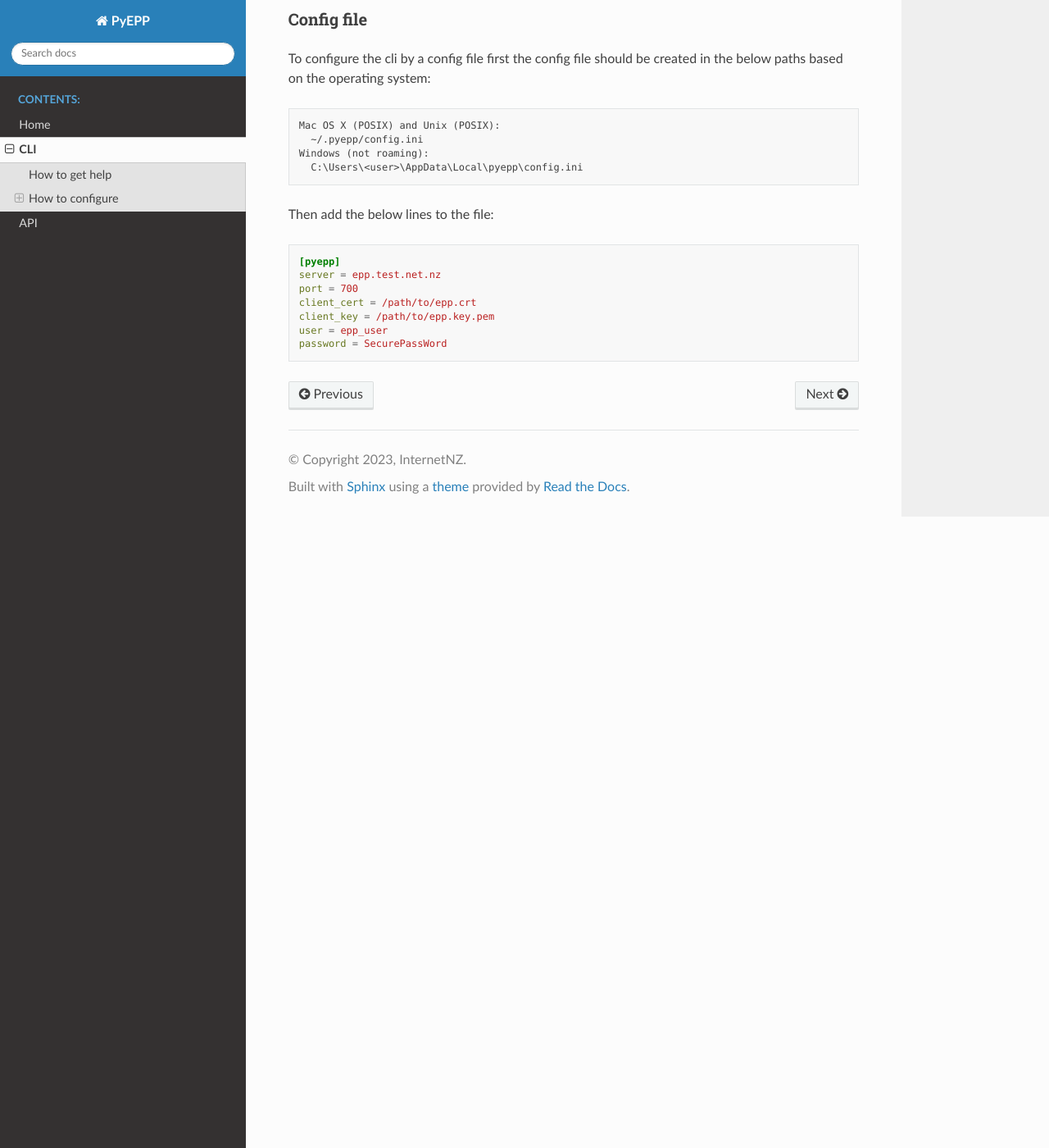
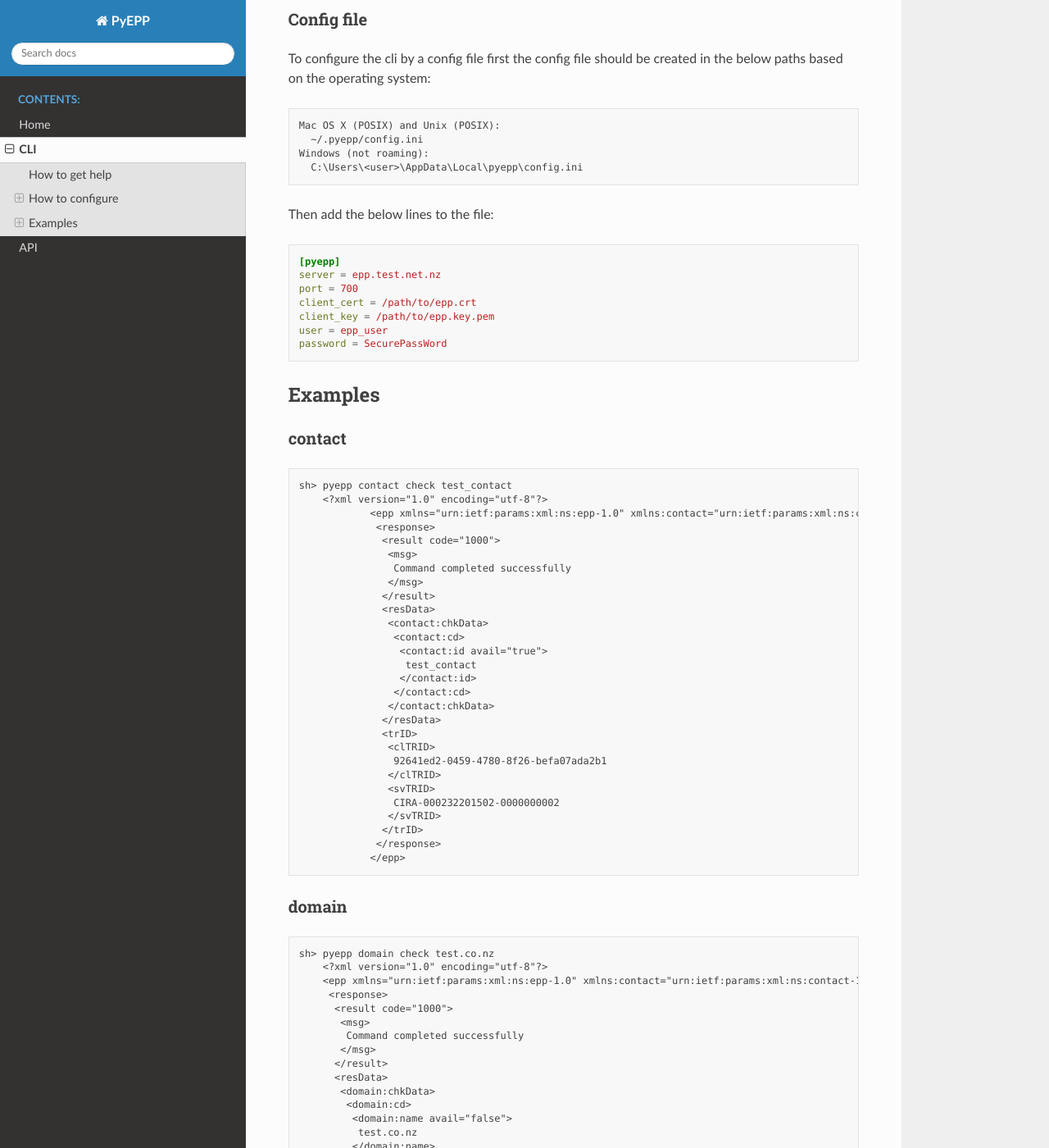
Before and after one commit to InternetNZ/pyepp, a Sphinx documentation site: the page built from docs/cli.rst, in a window 1280 px wide and 1400 px high, scrolled down 2080 px. Shown: the whole window at 82% size. Built offline with Sphinx 7.4.7 and the Read the Docs theme 2.0.0, drawn with Linux system fonts in a browser that asks for light colours; some of the changed text lies outside the part shown.

Commit message:
Added usage examples for CLI

```diff
--- a/docs/cli.rst
+++ b/docs/cli.rst
@@ -128,3 +128,77 @@
     client_key = /path/to/epp.key.pem
     user = epp_user
     password = SecurePassWord
+
+Examples
+---------------
+
+contact
+^^^^^^^^^^^
+
+.. code-block:: text
+
+    sh> pyepp contact check test_contact
+        <?xml version="1.0" encoding="utf-8"?>
+                <epp xmlns="urn:ietf:params:xml:ns:epp-1.0" xmlns:contact="urn:ietf:params:xml:ns:contact-1.0" xmlns:domain="urn:ietf:params:xml:ns:domain-1.0" xmlns:host="urn:ietf:params:xml:ns:host-1.0" xmlns:rgp="urn:ietf:params:xml:ns:rgp-1.0" xmlns:secDNS="urn:ietf:params:xml:ns:secDNS-1.1">
+                 <response>
+                  <result code="1000">
+                   <msg>
+                    Command completed successfully
+                   </msg>
+                  </result>
+                  <resData>
+                   <contact:chkData>
+                    <contact:cd>
+                     <contact:id avail="true">
+                      test_contact
+                     </contact:id>
+                    </contact:cd>
+                   </contact:chkData>
+                  </resData>
+                  <trID>
+                   <clTRID>
+                    92641ed2-0459-4780-8f26-befa07ada2b1
+                   </clTRID>
+                   <svTRID>
+                    CIRA-000232201502-0000000002
+                   </svTRID>
+                  </trID>
+                 </response>
+                </epp>
+
+domain
+^^^^^^^^^^^
+
+.. code-block:: text
+
+    sh> pyepp domain check test.co.nz
+        <?xml version="1.0" encoding="utf-8"?>
+        <epp xmlns="urn:ietf:params:xml:ns:epp-1.0" xmlns:contact="urn:ietf:params:xml:ns:contact-1.0" xmlns:domain="urn:ietf:params:xml:ns:domain-1.0" xmlns:host="urn:ietf:params:xml:ns:host-1.0" xmlns:rgp="urn:ietf:params:xml:ns:rgp-1.0" xmlns:secDNS="urn:ietf:params:xml:ns:secDNS-1.1">
+         <response>
+          <result code="1000">
+           <msg>
+            Command completed successfully
+           </msg>
+          </result>
+          <resData>
+           <domain:chkData>
+            <domain:cd>
+             <domain:name avail="false">
+              test.co.nz
+             </domain:name>
+             <domain:reason>
+              Registered
+             </domain:reason>
+            </domain:cd>
+           </domain:chkData>
+          </resData>
+          <trID>
+           <clTRID>
+            f9e9cbf6-d201-41a6-8fdf-86b9b5fb77d7
+           </clTRID>
+           <svTRID>
+            CIRA-000232202709-0000000002
+           </svTRID>
+          </trID>
+         </response>
+        </epp>
```
